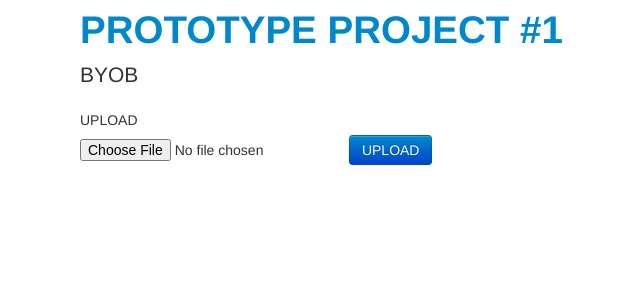
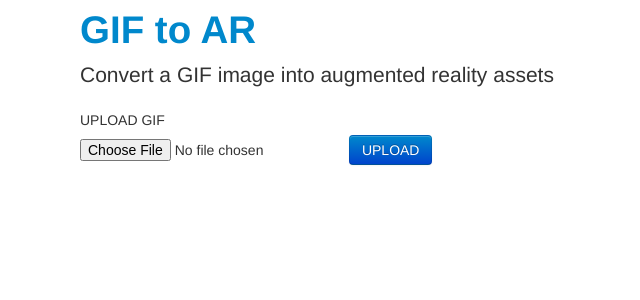
Before and after one commit to hersheleh/gif-to-mp4, a Python web app: template templates/gif_upload_form.jinja2 in a window 1280 px wide. Shown: the top 300 px of the page, without its empty margins (90-730 px from the left). Run offline with Jinja, Linux system fonts and the light colour scheme; the template is opened without the code that fills it, so the values that code supplies are empty; some libraries are stand-ins or nearby versions.

Commit message:
Changed title and name displayed on webpage
Modified layout.jinja2 and gif_upload_form.jinja2

```diff
--- a/templates/gif_upload_form.jinja2
+++ b/templates/gif_upload_form.jinja2
@@ -3,13 +3,12 @@
 {% block content %}
 
   <div class="lead">
-				{# Convert a GIF image into augmented reality assets #}
-				BYOB
+    Convert a GIF image into augmented reality assets
   </div>
 
   <form action="/uploaded_gif" method="post" enctype="multipart/form-data">
-				{# <label for="gif">UPLOAD GIF</label> #}
-				<label for="gif">UPLOAD</label>
+	<label for="gif">UPLOAD GIF</label>
+	{# <label for="gif">UPLOAD</label> #}
 	<input id="gif" name="gif" type="file" accept=".gif,/image/*"/>
 	<input class="btn btn-primary" type="submit" value="UPLOAD"/>
   </form>
--- a/templates/layout.jinja2
+++ b/templates/layout.jinja2
@@ -10,14 +10,14 @@
 	</script>
 
 
-				<title>!# TEST #!</title>
+	<title>GIF to mp4 converter</title>
   </head>
 
   <body>
 
 	<div class="container">
-						 {# <h1>GIF to AR </h1>#}
-							 <a href="/"><h1> PROTOTYPE PROJECT #1 </h1></a>
+	  <a href="/"><h1>GIF to AR </h1></a>
+	  {# <a href="/"><h1> PROTOTYPE PROJECT #1 </h1></a> #}
 
 	{% block content %}
 	{% endblock content %}
```
Lines whose indentation alone changed are shown as unchanged.
